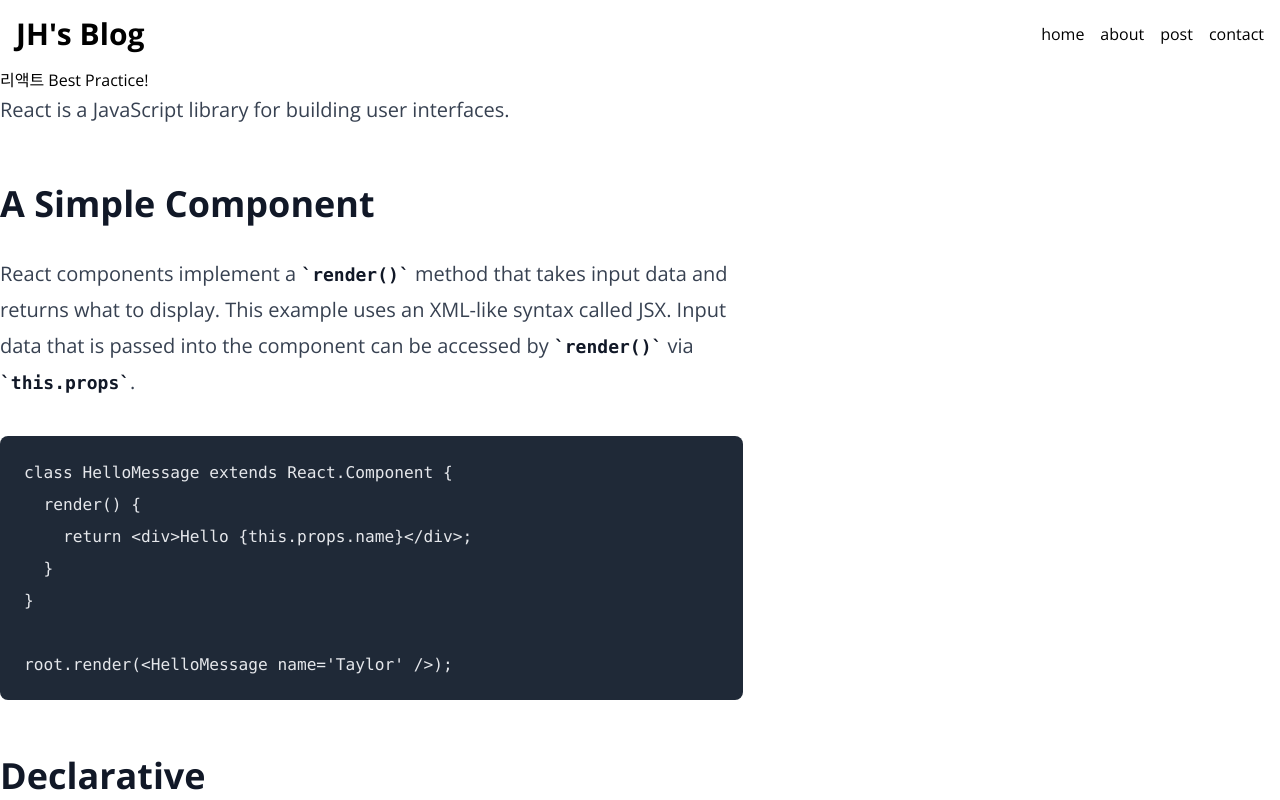
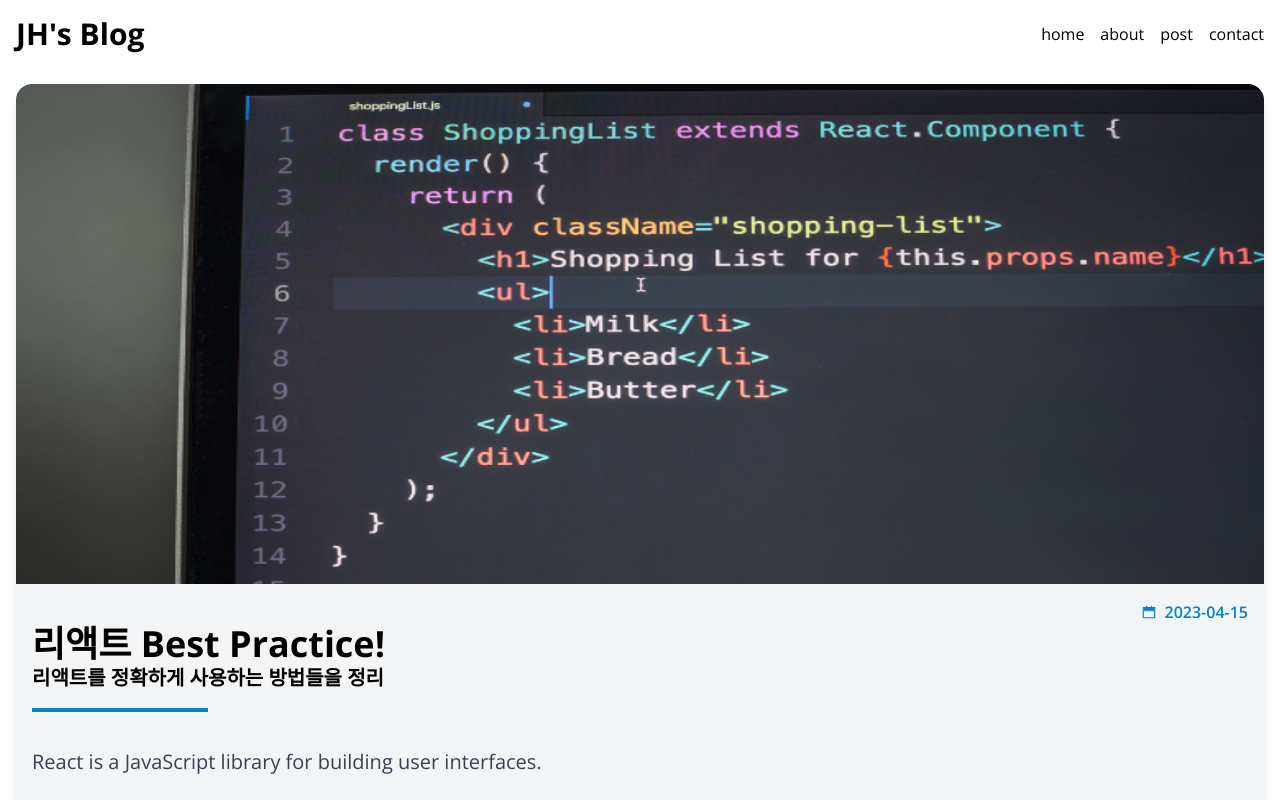
Before and after one commit to JHni2/blog, a Next.js app: page /post/best-react-practices in a window 1280 px wide. Shown: the top 800 px of the page. Built offline with nearby package versions, Linux system fonts and the light colour scheme.

Commit message:
feat: 마크다운 뷰어 상세정보

```diff
--- a/package.json
+++ b/package.json
@@ -24,6 +24,7 @@
   },
   "devDependencies": {
     "@tailwindcss/typography": "^0.5.9",
+    "react-icons": "^4.10.1",
     "react-markdown": "^8.0.7",
     "react-multi-carousel": "^2.8.4",
     "remark-gfm": "^3.0.1"
--- a/src/app/post/[slug]/page.tsx
+++ b/src/app/post/[slug]/page.tsx
@@ -1,5 +1,7 @@
 import MarkdownViewer from '@/app/componenets/MarkdownViewer';
 import { getPostData } from '@/app/service/posts';
+import Image from 'next/image';
+import { AiTwotoneCalendar } from 'react-icons/ai';
 
 type Props = {
   params: {
@@ -8,12 +10,21 @@
 };
 
 export default async function PostPage({ params: { slug } }: Props) {
-  const post = await getPostData(slug);
+  const { title, description, date, path, content } = await getPostData(slug);
 
   return (
-    <>
-      <h1>{post.title}</h1>
-      <MarkdownViewer content={post.content} />
-    </>
+    <article className="rounded-2xl overflow-hidden bg-gray-100 shadow-lg m-4">
+      <Image className="w-full h-1/5 max-h-[500px]" src={`/images/posts/${path}.png`} alt={title} width={760} height={420} />
+      <section className="flex flex-col p-4">
+        <div className="flex items-center self-end text-sky-600">
+          <AiTwotoneCalendar />
+          <p className="font-semibold ml-2">{date.toString()}</p>
+        </div>
+        <h1 className="text-4xl font-bold">{title}</h1>
+        <p className="text-xl font-bold">{description}</p>
+        <div className="w-44 border-2 border-sky-600 mt-4 mb-8"></div>
+        <MarkdownViewer content={content} />
+      </section>
+    </article>
   );
 }
```
Also changed, not shown: 1 other file (tests, documents, lock files or other folders).
